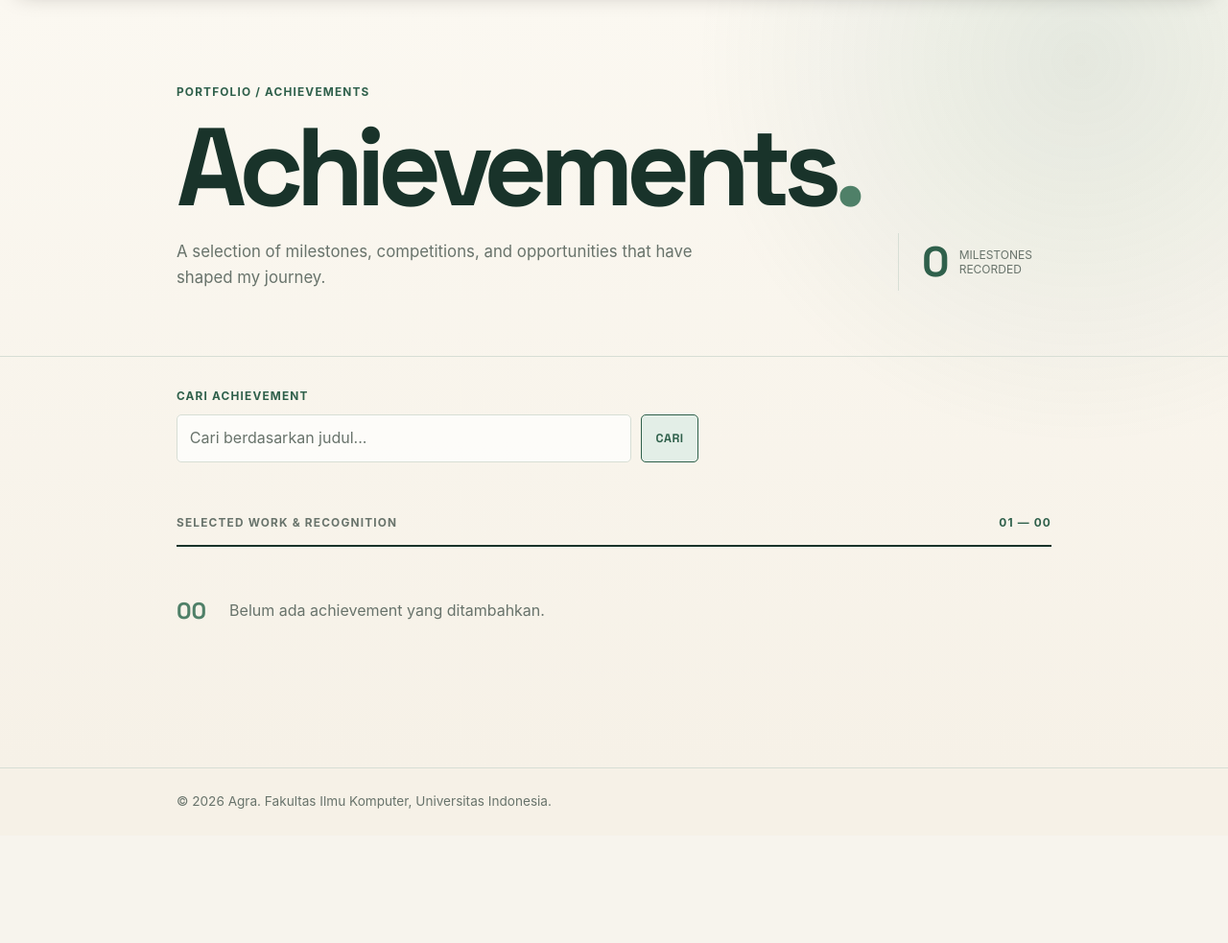
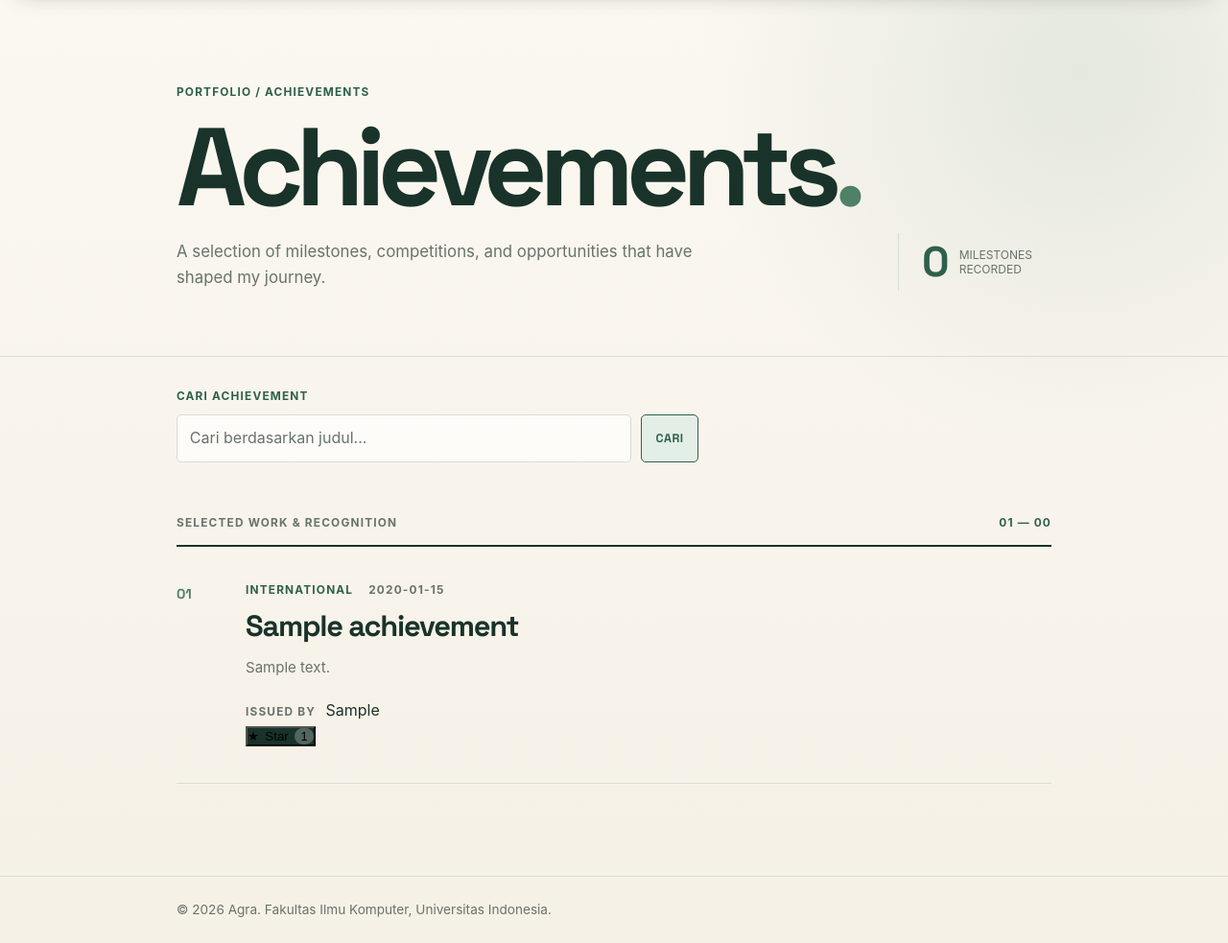
Before and after one commit to Agra-17/myportofolio, a Django app: page /achievements/ in a window 1280 px wide. Shown: the part 75-1058 px from the top of the page at 96% size. Before the commit the page ends 918 px from the top, so only its background shows below. Run offline with Django 5.2, Linux system fonts and the light colour scheme; tables that the repository leaves empty hold one stand-in row (values such as "Sample post").

Commit message:
Implementation AJAX : Adding inline script AJAX at achievements.html

```diff
--- a/templates/achievements.html
+++ b/templates/achievements.html
@@ -23,7 +23,7 @@
         <section class="achievement-list-section">
             <div class="container">
                 <div class="achievement-controls">
-                    <form method="get" class="achievement-search">
+                    <form method="get" id="achievement-search-form" class="achievement-search">
                         <label class="achievement-search-label" for="achievement-search-input">Cari achievement</label>
                         <div class="achievement-search-row">
                             <input id="achievement-search-input" type="search" name="title" value="{{ title_query }}" class="achievement-search__input" placeholder="Cari berdasarkan judul...">
@@ -44,44 +44,129 @@
                 </div>
 
                 <div id="empty" class="empty-state hide">
-                    <p>Belum ada proyek yang ditambahkan atau ditemukan.</p>
+                    <p>Belum ada achievement yang ditambahkan atau ditemukan.</p>
                 </div>
-
-                <div id="grid" class="achievement-grid hide"></div>
 
                 <div class="achievement-list-heading">
                     <p>Selected work &amp; recognition</p>
                     <span>01 — {% if achievements %}{{ achievements|length|stringformat:"02d" }}{% else %}00{% endif %}</span>
                 </div>
 
-                {% if achievements %}
-                    <div class="achievement-list">
-                        {% for achievement in achievements %}
-                            <article class="achievement-item">
-                                <div class="achievement-index">{{ forloop.counter|stringformat:"02d" }}</div>
-                                <div class="achievement-item-main">
-                                    <div class="achievement-item-meta">
-                                        <span>{{ achievement.get_scale_display }}</span>
-                                        <time datetime="{{ achievement.date_achieved|date:'Y-m-d' }}">{{ achievement.date_achieved|date:"M Y" }}</time>
-                                    </div>
-                                    <h2>{{ achievement.title }}</h2>
-                                    <p>{{ achievement.description }}</p>
-                                    <p class="achievement-issuer"><span>Issued by</span>{{ achievement.issuer }}</p>
-                                </div>
-                                {% include "components/achievement_star.html" with achievement=achievement %}
-                                {% if user.is_superuser %}
-                                    {% include 'components/achievement_delete_modal.html' with achievement=achievement %}
-                                {% endif %}
-                            </article>
-                        {% endfor %}
-                    </div>
-                {% else %}
-                    <div class="achievement-empty">
-                        <span>00</span>
-                        <p>Belum ada achievement yang ditambahkan.</p>
-                    </div>
-                {% endif %}
+                <div id="grid" class="achievement-list hide"></div>
             </div>
         </section>
     </main>
+
+<script>
+    const BASE_ACHIEVEMENTS_ENDPOINT = "{% url 'main:get_achievements_json' %}";
+    const IS_SUPERUSER = "{{ user.is_superuser|yesno:'true,false' }}" === "true";
+    let achievementsAbortController;
+
+    const loadingState = document.getElementById('loading');
+    const errorState = document.getElementById('error');
+    const emptyState = document.getElementById('empty');
+    const gridContainer = document.getElementById('grid');
+    const searchForm = document.getElementById('achievement-search-form');
+    const searchInput = document.getElementById('achievement-search-input');
+
+    function displayPageSection({ showLoading = false, showError = false, showEmpty = false, showGrid = false }) {
+        loadingState.classList.toggle('hide', !showLoading);
+        errorState.classList.toggle('hide', !showError);
+        emptyState.classList.toggle('hide', !showEmpty);
+        gridContainer.classList.toggle('hide', !showGrid);
+    }
+
+    // Membuat elemen card achievement
+    function buildAchievementCardElement(item, index) {
+        const achievement = item.fields;
+        const achievementId = item.pk;
+
+        const articleElement = document.createElement('article');
+        articleElement.className = 'achievement-item';
+
+        // Dummy UUID digunakan untuk digantikan oleh ID asli dari data JSON
+        const deleteUrl = "{% url 'main:delete_achievement' '00000000-0000-0000-0000-000000000000' %}"
+            .replace('00000000-0000-0000-0000-000000000000', achievementId);
+        const starUrl = "{% url 'main:toggle_star' '00000000-0000-0000-0000-000000000000' %}"
+            .replace('00000000-0000-0000-0000-000000000000', achievementId);
+
+        const deleteHtml = IS_SUPERUSER
+            ? `<form method="post" action="${deleteUrl}" class="achievement-delete-trigger">
+                {% csrf_token %}
+                <button type="submit" class="button button-danger" onclick="return confirm('Yakin ingin menghapus achievement ini?');">Hapus</button>
+            </form>`
+            : '';
+
+        const isStarredClass = achievement.is_starred ? ' is-starred' : '';
+        const starText = achievement.is_starred ? 'Unstar' : 'Star';
+        const starTitle = achievement.star_count > 0
+            ? `Dibintangi oleh ${achievement.starred_by_names}`
+            : 'Jadilah yang pertama memberi star';
+
+        // Komponen card
+        const completeCardHtml = `
+            <div class="achievement-index">${String(index + 1).padStart(2, '0')}</div>
+            <div class="achievement-item-main">
+                <div class="achievement-item-meta">
+                    <span>${achievement.scale}</span>
+                    <time datetime="${achievement.date_achieved}">${achievement.date_achieved}</time>
+                </div>
+                <h2>${achievement.title}</h2>
+                <p>${achievement.description}</p>
+                <p class="achievement-issuer"><span>Issued by</span>${achievement.issued_by}</p>
+                <form method="post" action="${starUrl}" class="star-form">
+                    {% csrf_token %}
+                    <button type="submit" class="button button-star${isStarredClass}" title="${starTitle}">
+                        <span aria-hidden="true">★</span>
+                        ${starText}
+                        <span class="star-count">${achievement.star_count}</span>
+                    </button>
+                </form>
+            </div>
+            ${deleteHtml}
+        `;
+
+        articleElement.innerHTML = completeCardHtml;
+        return articleElement;
+    }
+
+    async function fetchAchievements(searchQuery = '') {
+        if (achievementsAbortController) achievementsAbortController.abort();
+        achievementsAbortController = new AbortController();
+
+        try {
+            displayPageSection({ showLoading: true });
+            const url = searchQuery
+                ? `${BASE_ACHIEVEMENTS_ENDPOINT}?title=${encodeURIComponent(searchQuery)}`
+                : BASE_ACHIEVEMENTS_ENDPOINT;
+            const response = await fetch(url, {
+                headers: { 'Accept': 'application/json' },
+                signal: achievementsAbortController.signal,
+            });
+            if (!response.ok) throw new Error('Failed to fetch achievements');
+
+            const achievementData = await response.json();
+            gridContainer.innerHTML = '';
+            if (achievementData.length === 0) {
+                displayPageSection({ showEmpty: true });
+            } else {
+                achievementData.forEach((item, index) => {
+                    gridContainer.appendChild(buildAchievementCardElement(item, index));
+                });
+                displayPageSection({ showGrid: true });
+            }
+        } catch (error) {
+            if (error.name === 'AbortError') return;
+            console.error('Error loading achievements:', error);
+            displayPageSection({ showError: true });
+        }
+    }
+
+    searchForm.addEventListener('submit', function (event) {
+        event.preventDefault();
+        fetchAchievements(searchInput.value.trim());
+    });
+
+    fetchAchievements(searchInput.value.trim());
+</script>
 {% endblock content %}
```
